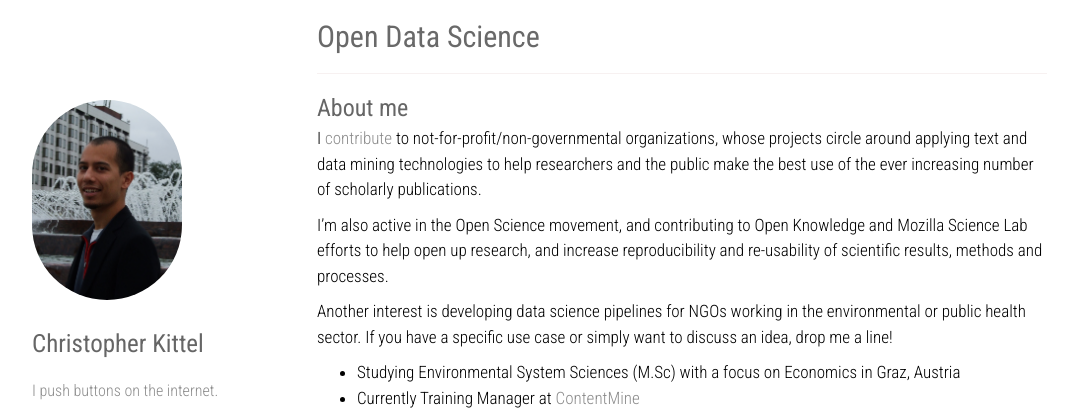
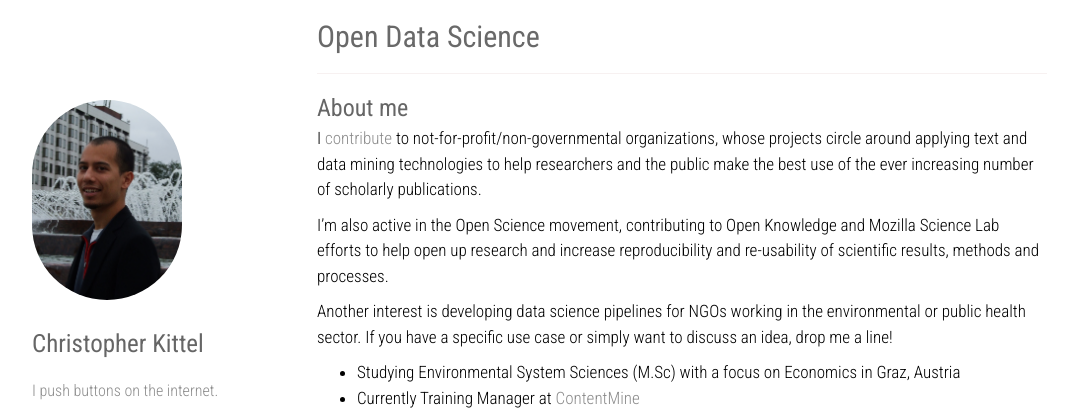
Before and after one commit to chreman/chreman.github.io, a Jekyll site: the page built from about.md, in a window 1280 px wide. Shown: the top 410 px of the page, without its empty margins (53-1131 px from the left). Built offline with Jekyll 4.4.1, drawn with Linux system fonts in a browser that asks for light colours; nearby versions of some CDN libraries; some web fonts are replaced.

```diff
--- a/about.md
+++ b/about.md
@@ -12,7 +12,7 @@ chart: false
 
 I [contribute](../projects) to not-for-profit/non-governmental organizations, whose projects circle around applying text and data mining technologies to help researchers and the public make the best use of the ever increasing number of scholarly publications.
 
-I'm also active in the Open Science movement, and contributing to Open Knowledge and Mozilla Science Lab efforts to help open up research, and increase reproducibility and re-usability of scientific results, methods and processes.
+I'm also active in the Open Science movement, contributing to Open Knowledge and Mozilla Science Lab efforts to help open up research and increase reproducibility and re-usability of scientific results, methods and processes.
 
 Another interest is developing data science pipelines for NGOs working in the environmental or public health sector. If you have a specific use case or simply want to discuss an idea, drop me a line!
 
```
Also changed, not shown: _data/projects.json (+8 -0 lines), static/projects/placeholder.jpg (deleted).
